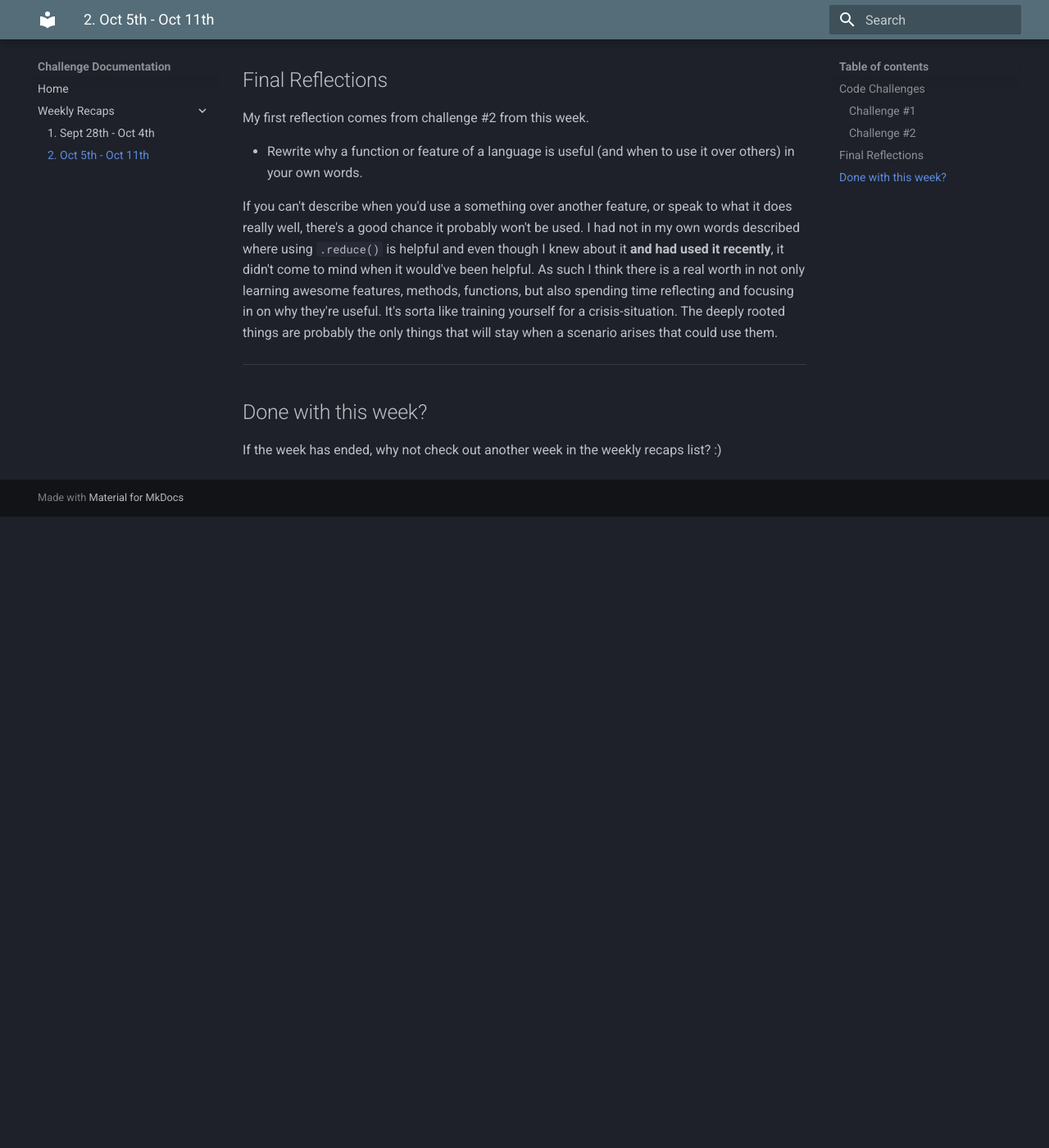
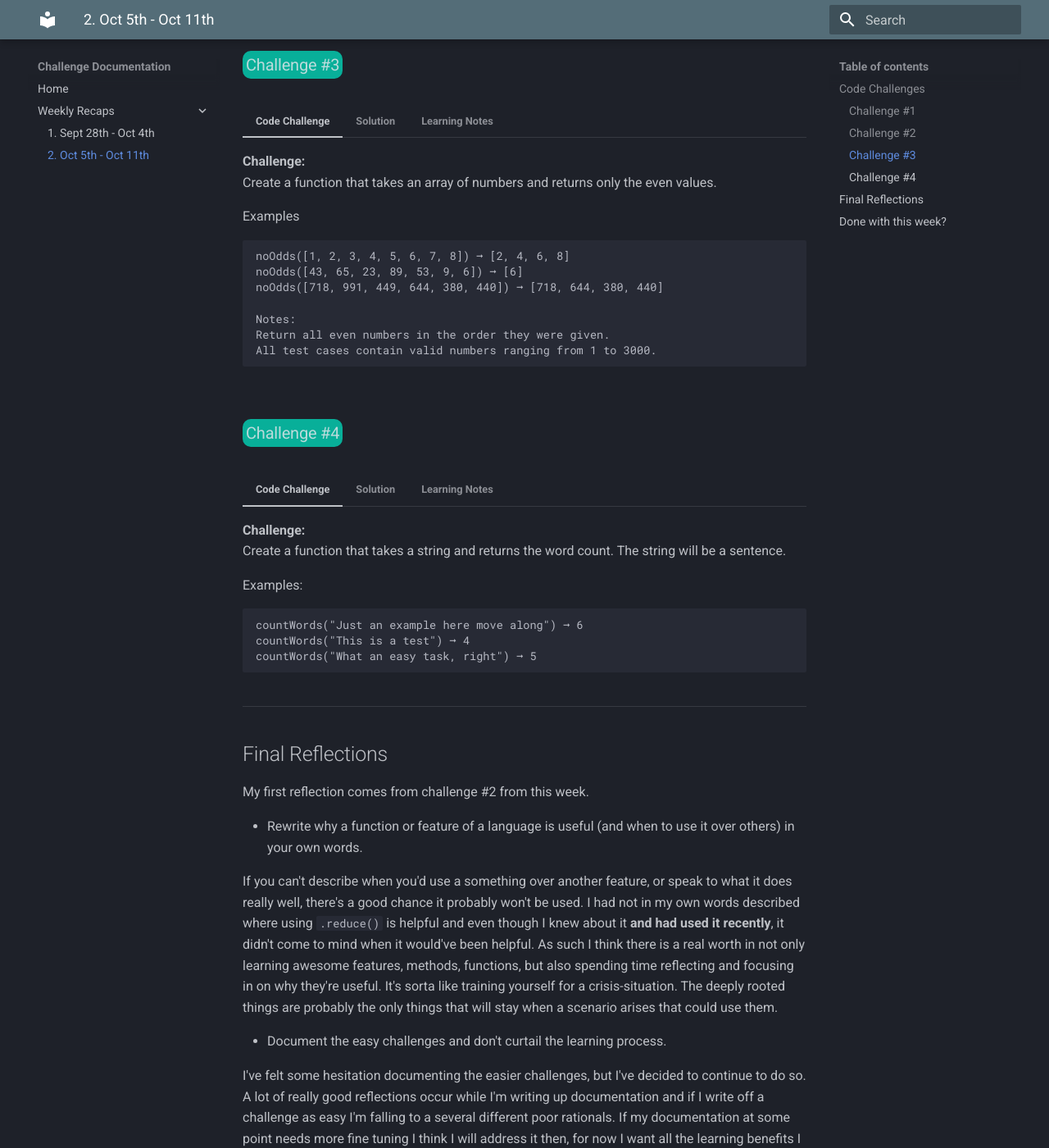
Before and after one commit to RobertEJohnson/Coding-Challenge-Tracker, an MkDocs documentation site: the page built from docs/weeklyRecaps/week2.md, in a window 1280 px wide and 1400 px high, scrolled down 2186 px. Shown: the whole window at 82% size. Built offline with MkDocs 1.6.1 and Material for MkDocs 9.7.7, drawn with Linux system fonts in a browser that asks for light colours; before the commit the page ends 2816 px from its top, so only the background shows below that; some of the changed text lies outside the part shown.

Commit message:
added challenge #3 and #4 and a reflection bullet to final reflection

````diff
--- a/docs/weeklyRecaps/week2.md
+++ b/docs/weeklyRecaps/week2.md
@@ -109,7 +109,7 @@ These are all of the challenges, solutions, notes, and reflections from Monday O
 
     >```.hasOwnProperty()```, that's a really neat method! Being able to check if a property is inherited or not I'm sure will come in useful or one day. I might not remember the method specifically by the time I need it, though writing about it certainly helps, but it is quite helpful to know there are at least built-in ways to check for things like inheritance. Just knowing that I'm enabled to look for solutions better when I'm running into fun challenges.
 
-### Challenge #2 {: .challenge .challenge--???}
+### Challenge #2 {: .challenge .challenge--edabit}
 
 === "Code Challenge"
 
@@ -180,6 +180,81 @@ These are all of the challenges, solutions, notes, and reflections from Monday O
     >It's not a perfect working guideline, but hey it's better than nothing and will at least start me thinking of when I should be using it. I took a look at this post, <a href="https://www.freecodecamp.org/news/reduce-f47a7da511a9/">A Guide to the Reduce Method</a>, and I saw something really really cool. Using ```.reduce()``` to be a pipeline for function calls! So essentially you can pass in an array of functions in the order you need them called then pass in an initial value as the parameter you'd like run through the chain and wallah! You have an easily modifiable function pipeline. So cool!
 
     >So it seems ```.reduce()``` has been used in a ton of really clever solutions, the more I learn about it the more it seems like it will be a really really useful tool to understand at a deep instinctive level. It's pretty adaptive and seems to me to be quite efficient.
+
+### Challenge #3 {: .challenge .challenge--edabit}
+
+=== "Code Challenge"
+
+    **Challenge:**
+    Create a function that takes an array of numbers and returns only the even values.
+
+    Examples
+
+        noOdds([1, 2, 3, 4, 5, 6, 7, 8]) ➞ [2, 4, 6, 8]
+        noOdds([43, 65, 23, 89, 53, 9, 6]) ➞ [6]
+        noOdds([718, 991, 449, 644, 380, 440]) ➞ [718, 644, 380, 440]
+
+        Notes:
+        Return all even numbers in the order they were given.
+        All test cases contain valid numbers ranging from 1 to 3000.
+
+=== "Solution"
+
+    **Solution:**
+    Here's my solution:
+
+        function noOdds(arr) {
+            return arr.filter( value => value % 2 === 0);
+        }
+
+    Overall I'm really happy with this solution, mostly because I'm getting the direct benefits of having reflected on the ```.reduce()``` method from the challenge before and thought through when I should be using ```.filter()``` and ```.map()``` as a result. It was really clear to me that this was a perfect opportunity for ```.filter()``` since I took a little bit of extra time to reflect on it.
+
+=== "Learning Notes"
+
+    **Learning Notes:**
+
+    >No major notes here besides that short blip in the solution tab, I'm happy how clear it was to me about the method I should choose to tackle this challenge :) That was really neat.
+
+### Challenge #4 {: .challenge .challenge--edabit}
+
+=== "Code Challenge"
+
+    **Challenge:**
+    Create a function that takes a string and returns the word count. The string will be a sentence.
+
+    Examples:
+
+        countWords("Just an example here move along") ➞ 6
+        countWords("This is a test") ➞ 4
+        countWords("What an easy task, right") ➞ 5
+
+=== "Solution"
+
+    **Solution:**
+    Here's my solution:
+
+        function countWords(str) {
+            return str.split(" ").length;
+        }
+
+    Part of me feels like there has to be a gotcha lying in wait here somewhere, but I think the main repeatable pattern for words in a sentence is the space between. Hyphenated words will not count in this solution, but from my exploring on the topic hyphenated words seem to count as one word.
+
+    I think maybe my brain was mad at me using ```.split()``` with disregard to the punctuation, but it shouldn't matter if the actual array that ```.split()``` is returning has words like 'pause...' inside of it. All I'm concerned with here is the ```.length``` of that returned array.
+
+    Ah! If there are anything like abbreviations or acronyms in this sentence that I am splitting, they will be counted as words. That's what I was feeling weird about. But upon looking further into it, it looks like all of these are counted as one word from a linguistic standpoint. I think this answer covers more bases than I originally thought.
+
+=== "Learning Notes"
+
+    **Learning Notes:**
+
+    >I had a few moments of hesitation putting this challenge on the weekly challenge documentation.
+
+    >I understand my want to show people who may be viewing this that I can do more complex problems, but I have to ask myself what am I trying to prove.
+
+    >It's poor practice to tell the story before it's even begun. Even if I think of a solution quickly there is still a lot to learn in others' solutions and through reflection.
+
+    >If it becomes a problem in the future then it can be dealt with, but I shouldn't curtail my process until I'm sure, I'd rather not lose the potential knowledge haha.
+
 ---
 
 ## Final Reflections
@@ -190,6 +265,10 @@ My first reflection comes from challenge #2 from this week.
 
 If you can't describe when you'd use a something over another feature, or speak to what it does really well, there's a good chance it probably won't be used. I had not in my own words described where using ```.reduce()``` is helpful and even though I knew about it **and had used it recently**, it didn't come to mind when it would've been helpful. As such I think there is a real worth in not only learning awesome features, methods, functions, but also spending time reflecting and focusing in on why they're useful. It's sorta like training yourself for a crisis-situation. The deeply rooted things are probably the only things that will stay when a scenario arises that could use them.
 
+- Document the easy challenges and don't curtail the learning process.
+
+I've felt some hesitation documenting the easier challenges, but I've decided to continue to do so. A lot of really good reflections occur while I'm writing up documentation and if I write off a challenge as easy I'm falling to a several different poor rationals. If my documentation at some point needs more fine tuning I think I will address it then, for now I want all the learning benefits I can get from documenting.
+
 ---- --- -- -- --
 
 ## Done with this week?
````
